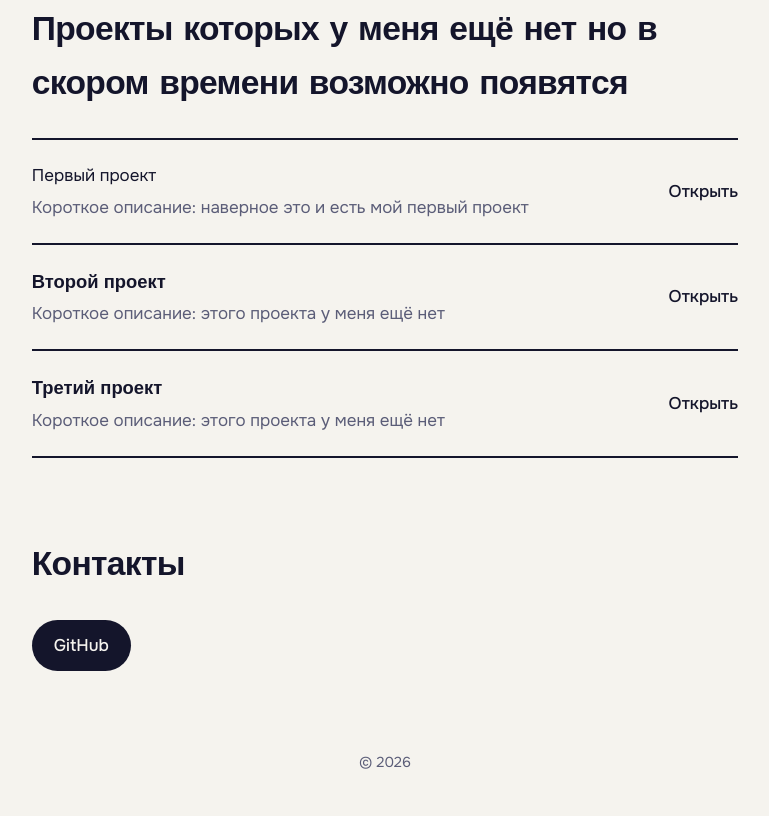
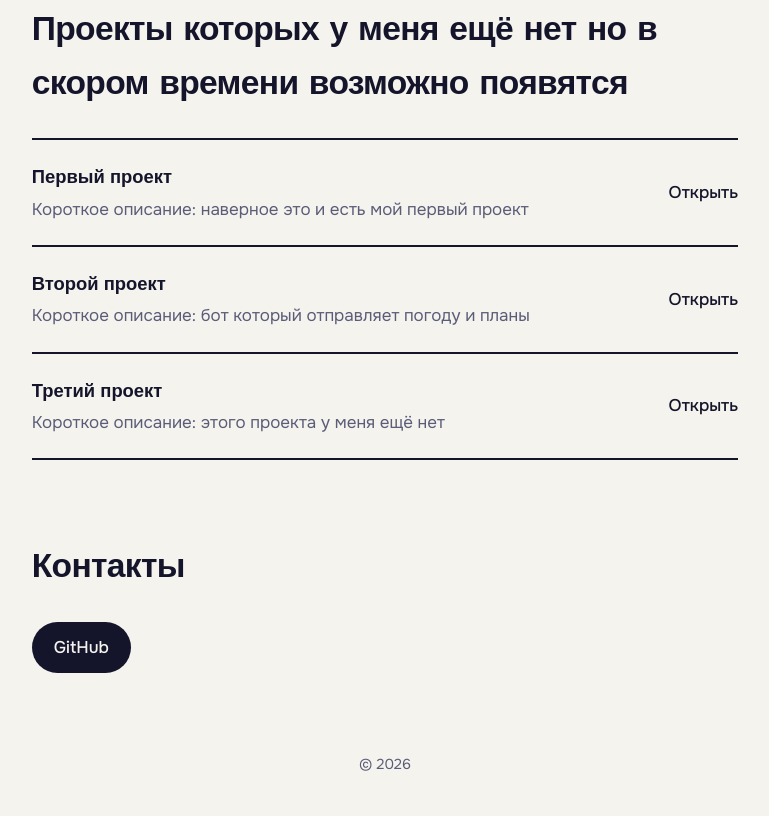
Before and after one commit to ARGUMENTOFF0/ARG, a plain HTML site: page index.html in a window 1280 px wide. Shown: the part 1156-1972 px from the top of the page, without its empty margins (255-1024 px from the left). Drawn offline with Linux system fonts and the light colour scheme; a web font is replaced by a local one.

Commit message:
Update index.html

```diff
--- a/index.html
+++ b/index.html
@@ -125,14 +125,14 @@
   <section id="projects" class="projects">
     <h2>Проекты которых у меня ещё нет но в скором времени возможно появятся</h2>
     <!-- Копируйте блок <a>...</a> для каждого проекта, меняйте href и тексты -->
-    <a href="https://github.com/ARGUMENTOFF0/ARG"
+    <a href="https://github.com/ARGUMENTOFF0/ARG">
       <strong>Первый проект</strong>
       <span>Короткое описание: наверное это и есть мой первый проект</span>
       <em>Открыть</em>
     </a>
-    <a>
+    <a href="https://github.com/ARGUMENTOFF0/weather">
       <strong>Второй проект</strong>
-      <span>Короткое описание: этого проекта у меня ещё нет</span>
+      <span>Короткое описание: бот который отправляет погоду и планы</span>
       <em>Открыть</em>
     </a>
     <a>
```
